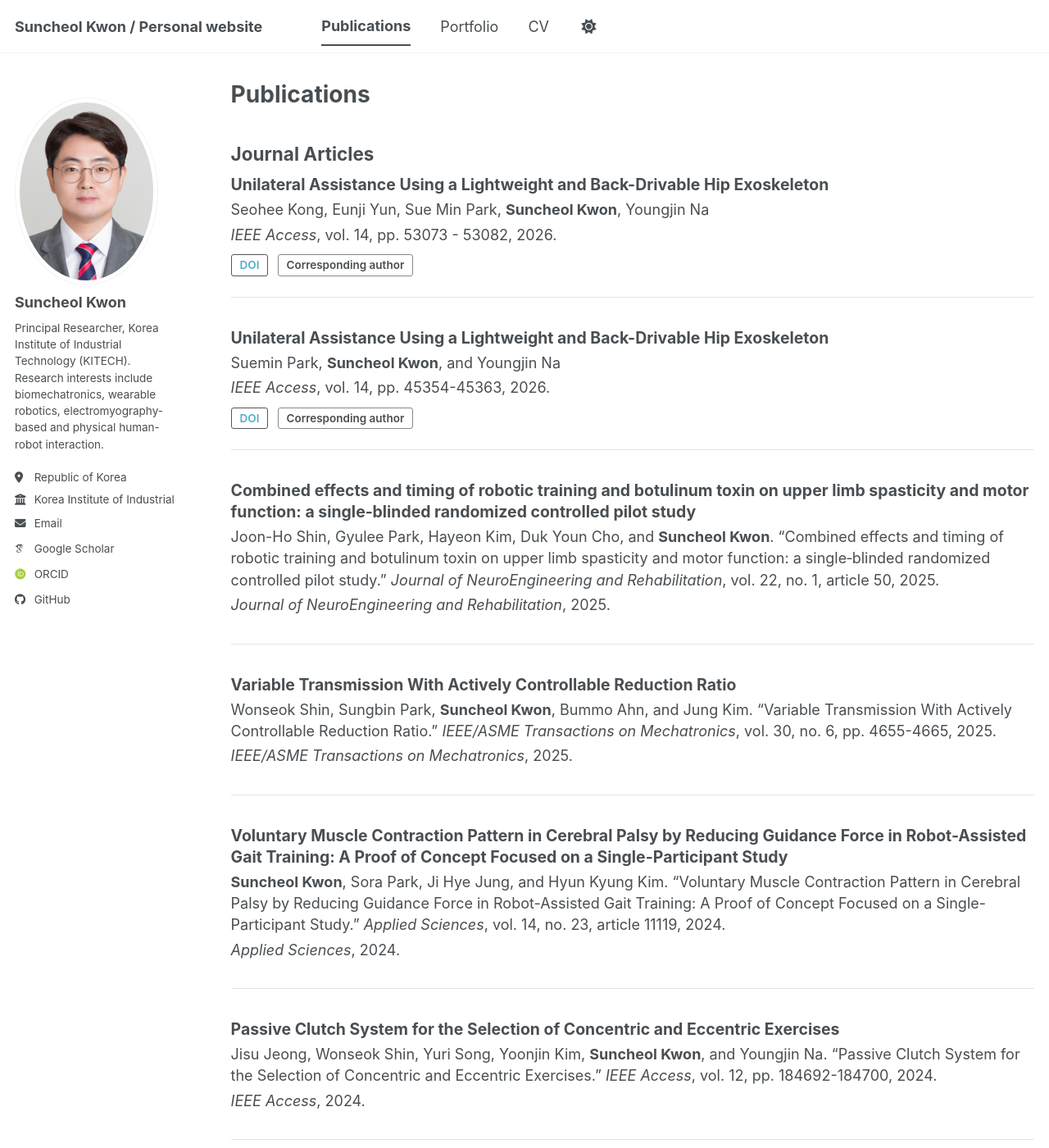
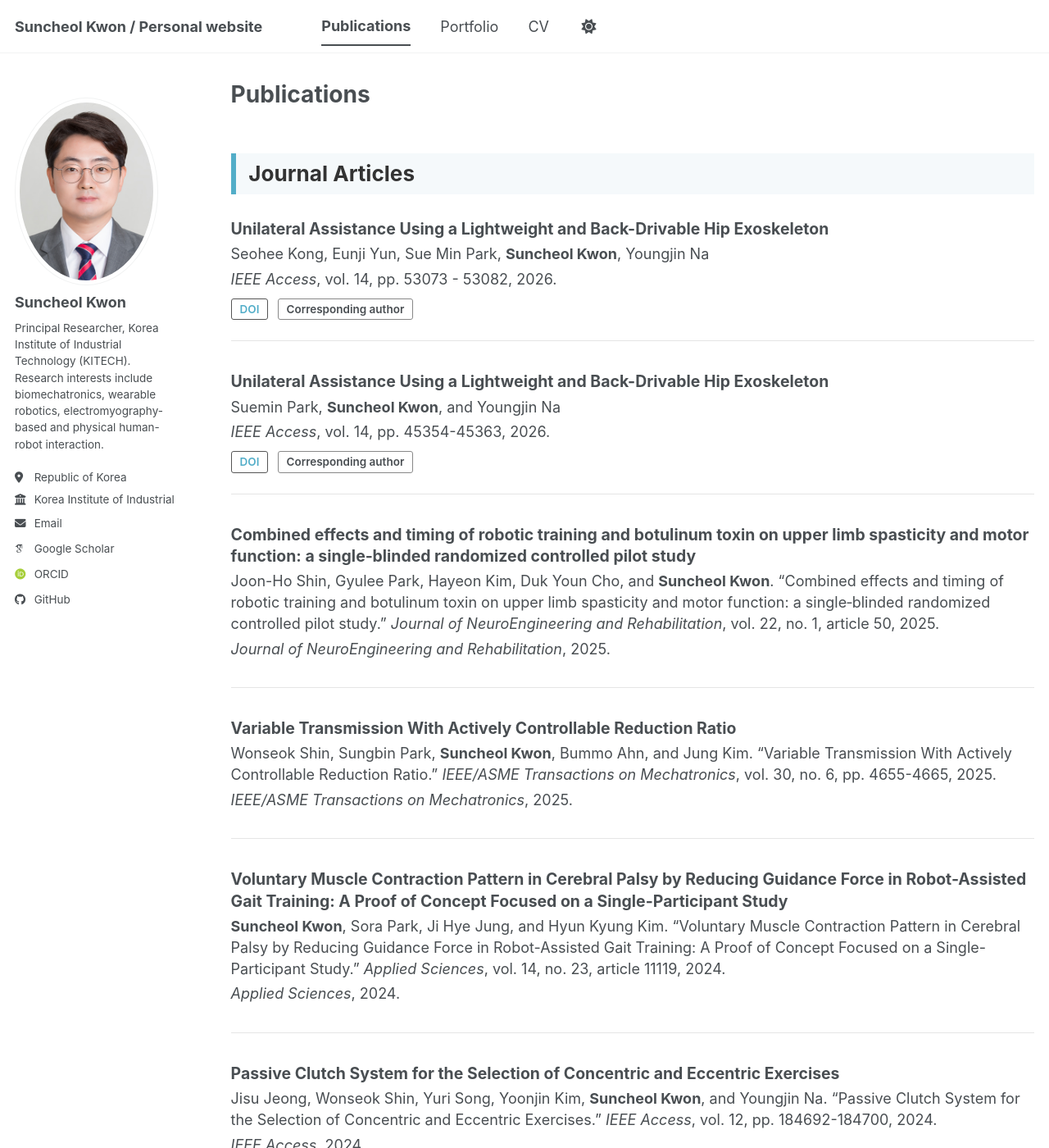
Before and after one commit to suncheolkwon/suncheolkwon.github.io, a Jekyll site: the page built from _pages/publications.html, in a window 1280 px wide and 1400 px high. Shown: the whole window at 82% size. Built offline with Jekyll 4.4.1, drawn with Linux system fonts in a browser that asks for light colours; some web fonts are replaced; a script bundle is joined from its source files by our own code; library files that are not in the unit come from our copies; a file with an impossible date is left out.

Commit message:
Update main.scss

```diff
--- a/assets/css/main.scss
+++ b/assets/css/main.scss
@@ -41,3 +41,21 @@
     "vendor/font-awesome/solid",
     "vendor/font-awesome/brands"
 ;
+
+/* Custom publication styles */
+
+.pub-section-title {
+  margin-top: 2.2em;
+  margin-bottom: 1.1em;
+  padding: 0.35em 0.6em;
+  border-left: 6px solid #52adc8;
+  background: #f5f9fb;
+  font-size: 1.45em;
+  font-weight: 700;
+  color: #333;
+  line-height: 1.25;
+}
+
+.pub-section-title:not(:first-of-type) {
+  margin-top: 3em;
+}
```
